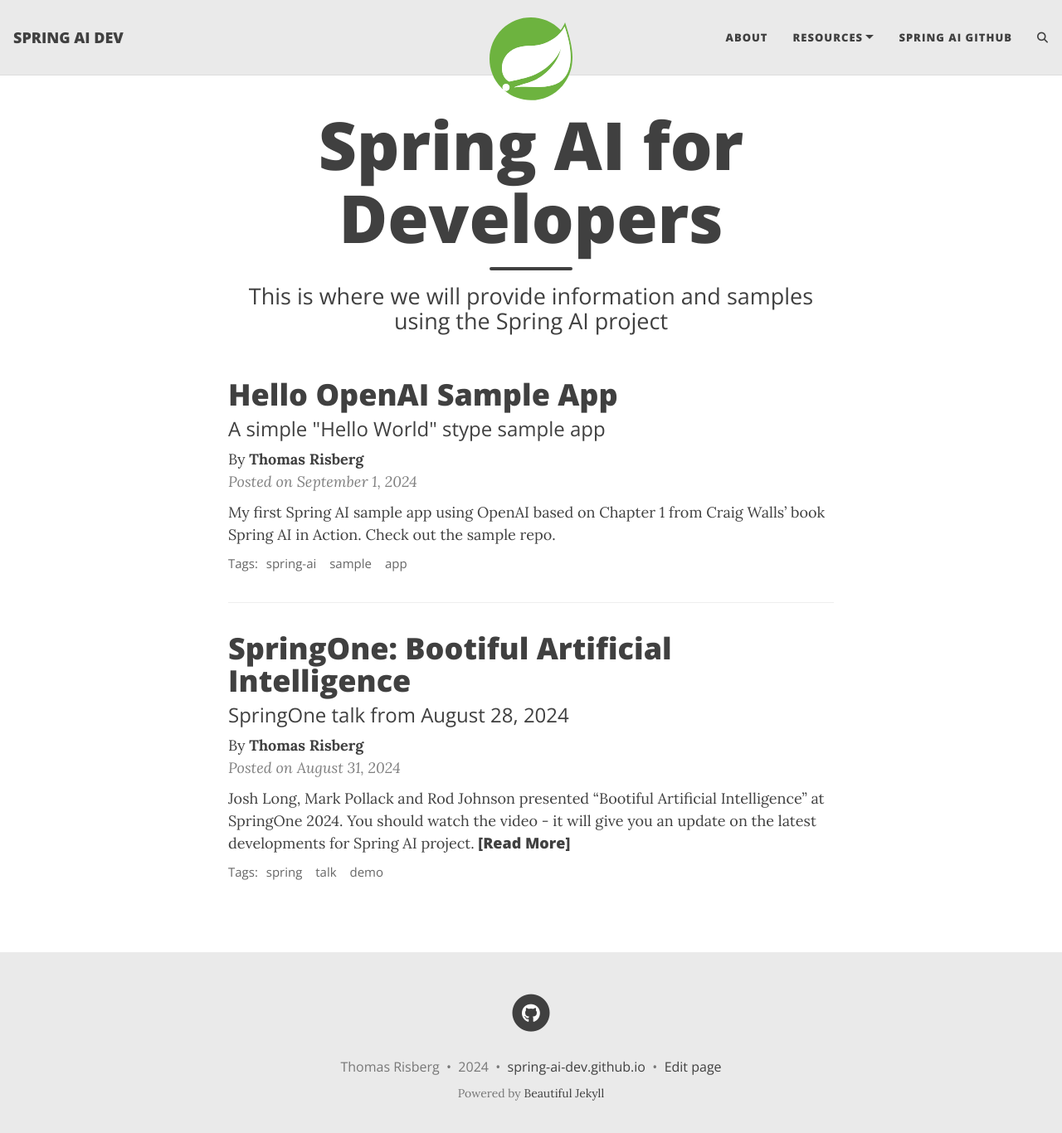
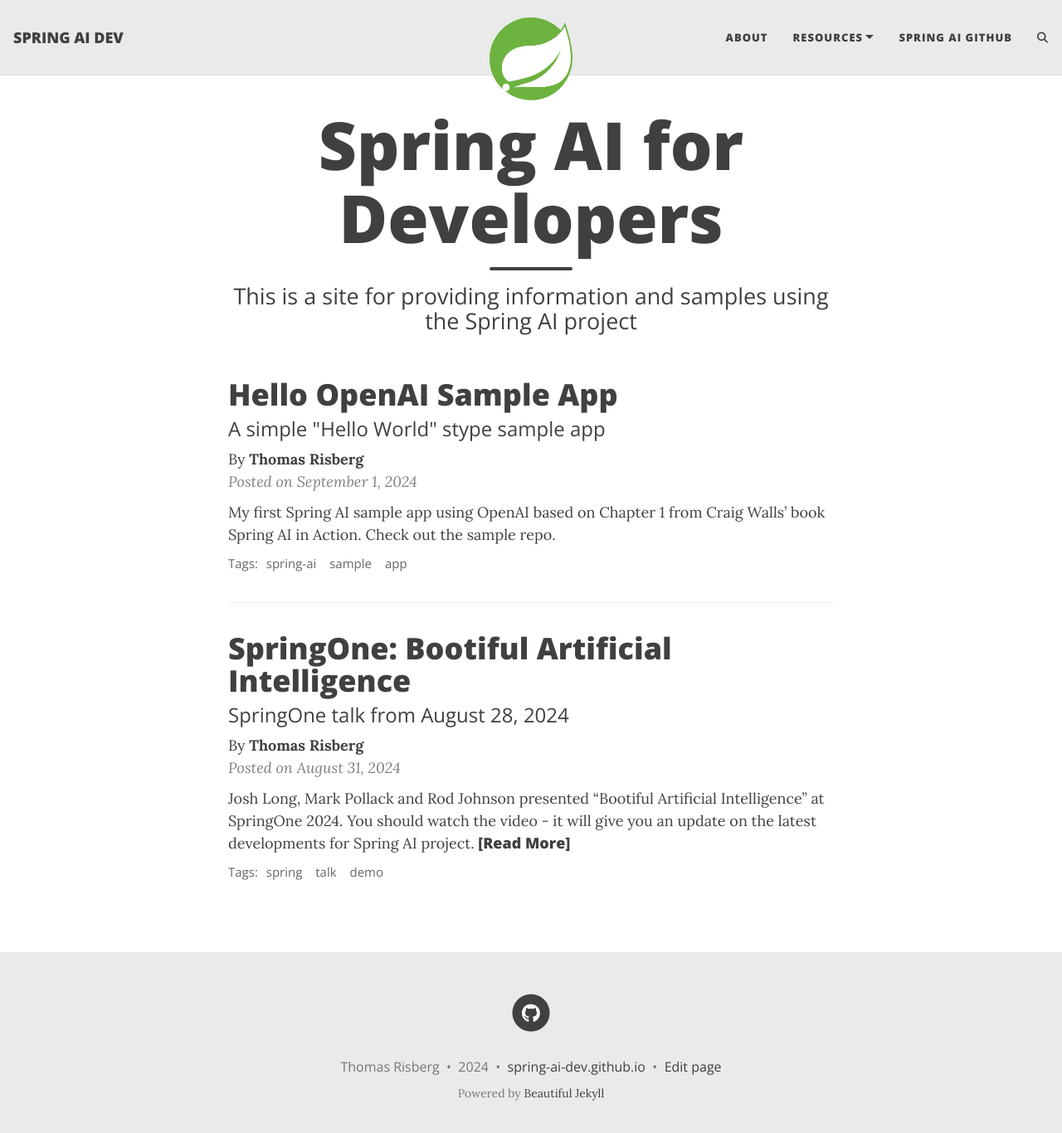
Before and after one commit to spring-ai-dev/spring-ai-dev.github.io, a Jekyll site: the page built from index.html, in a window 1280 px wide and 1379 px high. Shown: the top 1366 px of the window at 83% size. Built offline with Jekyll 4.4.1, drawn with Linux system fonts in a browser that asks for light colours; the list of posts is cut into pages by our own code; comment, search, counter and statistics services are not loaded.

Commit message:
Update index page

```diff
--- a/index.html
+++ b/index.html
@@ -1,5 +1,5 @@
 ---
 layout: home
 title: Spring AI for Developers
-subtitle: This is where we will provide information and samples using the Spring AI project
+subtitle: This is a site for providing information and samples using the Spring AI project
 ---
```
